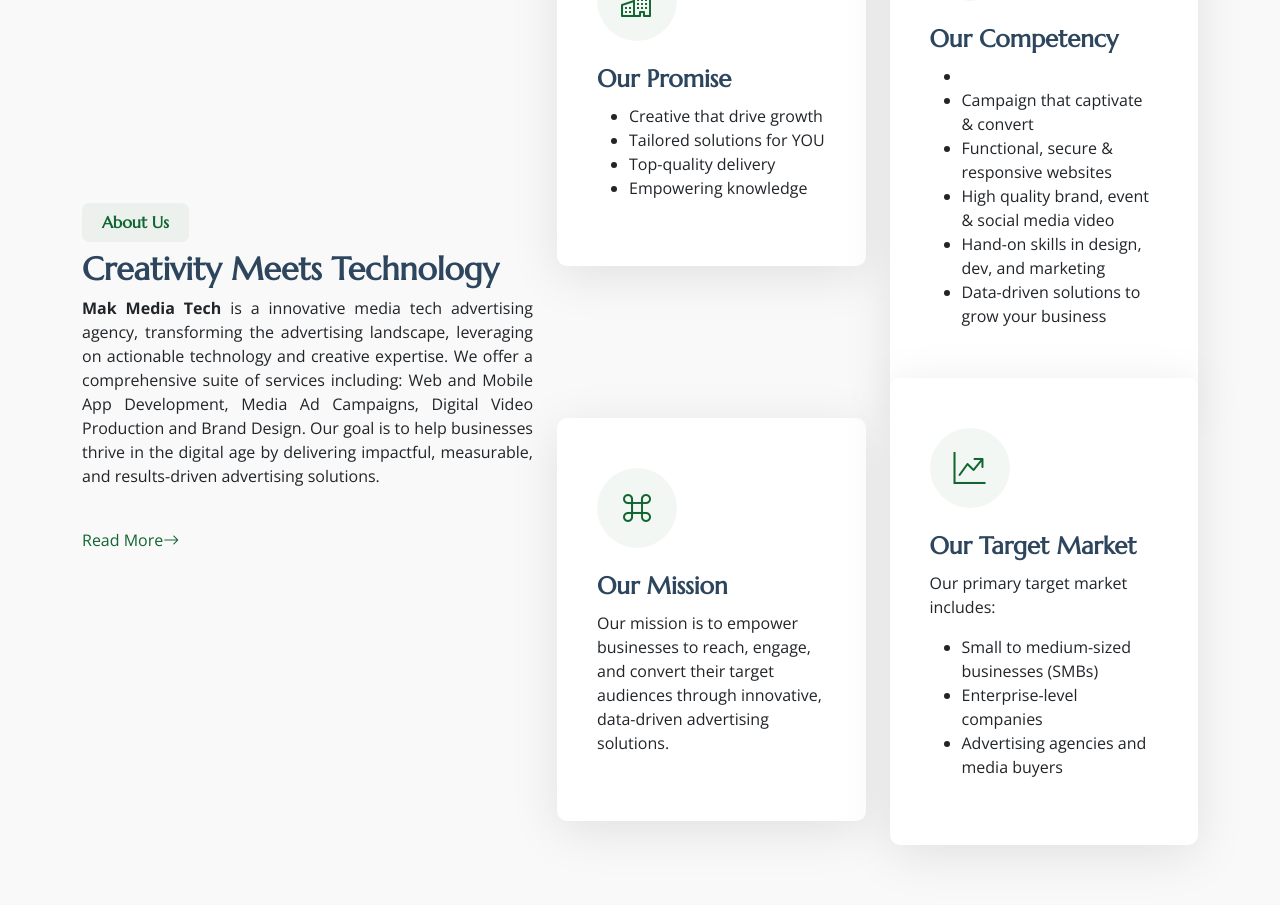
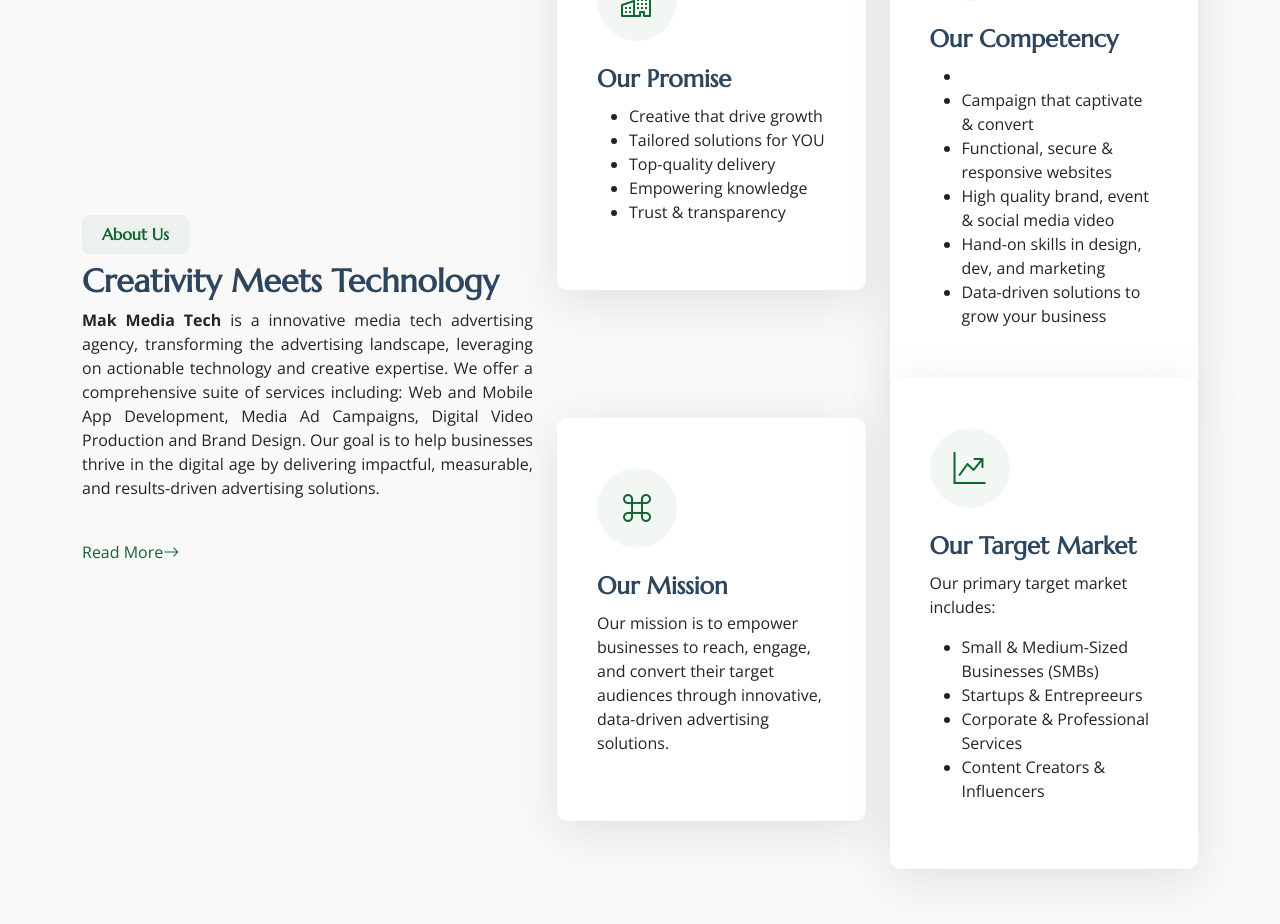
Before and after one commit to kennyakanbi/makmedia, a Django app: page / in a window 1280 px wide. Shown: the part 949-1873 px from the top of the page. Run offline with Django 5.2, Linux system fonts and the light colour scheme; some libraries are stand-ins or nearby versions.

Commit message:
more update on homepage

```diff
--- a/myapp/templates/home.html
+++ b/myapp/templates/home.html
@@ -93,6 +93,7 @@
                     <li>Tailored solutions for YOU</li>
                     <li>Top-quality delivery</li>
                     <li>Empowering knowledge</li>
+                    <li>Trust & transparency</li>
                   </ul>
                 </div>
               </div> <!-- End Icon Box -->
@@ -102,12 +103,13 @@
                   <i class="bi bi-clipboard-pulse me-4 display-6"></i>
                   <h3>Our Competency</h3>
                   <ul style="text-align: left;">
-                    <li></li>
+                    <li>
                     <li>Campaign that captivate & convert</li>
                     <li>Functional, secure & responsive websites</li>
                     <li>High quality brand, event & social media video</li>
                     <li>Hand-on skills in design, dev, and marketing</li>
                     <li>Data-driven solutions to grow your business</li>
+                    </li>
                   </ul>
                 </div>
               </div> <!-- End Icon Box -->
@@ -126,9 +128,10 @@
                   <h3>Our Target Market</h3>
                   <p>Our primary target market includes:</p>
                   <ul style="text-align: left;">
-                    <li>Small to medium-sized businesses (SMBs)</li>
-                    <li>Enterprise-level companies</li>
-                    <li>Advertising agencies and media buyers</li>
+                    <li>Small & Medium-Sized Businesses (SMBs)</li>
+                    <li>Startups & Entrepreeurs</li>
+                    <li>Corporate & Professional Services</li>
+                    <li>Content Creators & Influencers</li>
                 </div>
               </div> <!-- End Icon Box -->
             </div>
```
